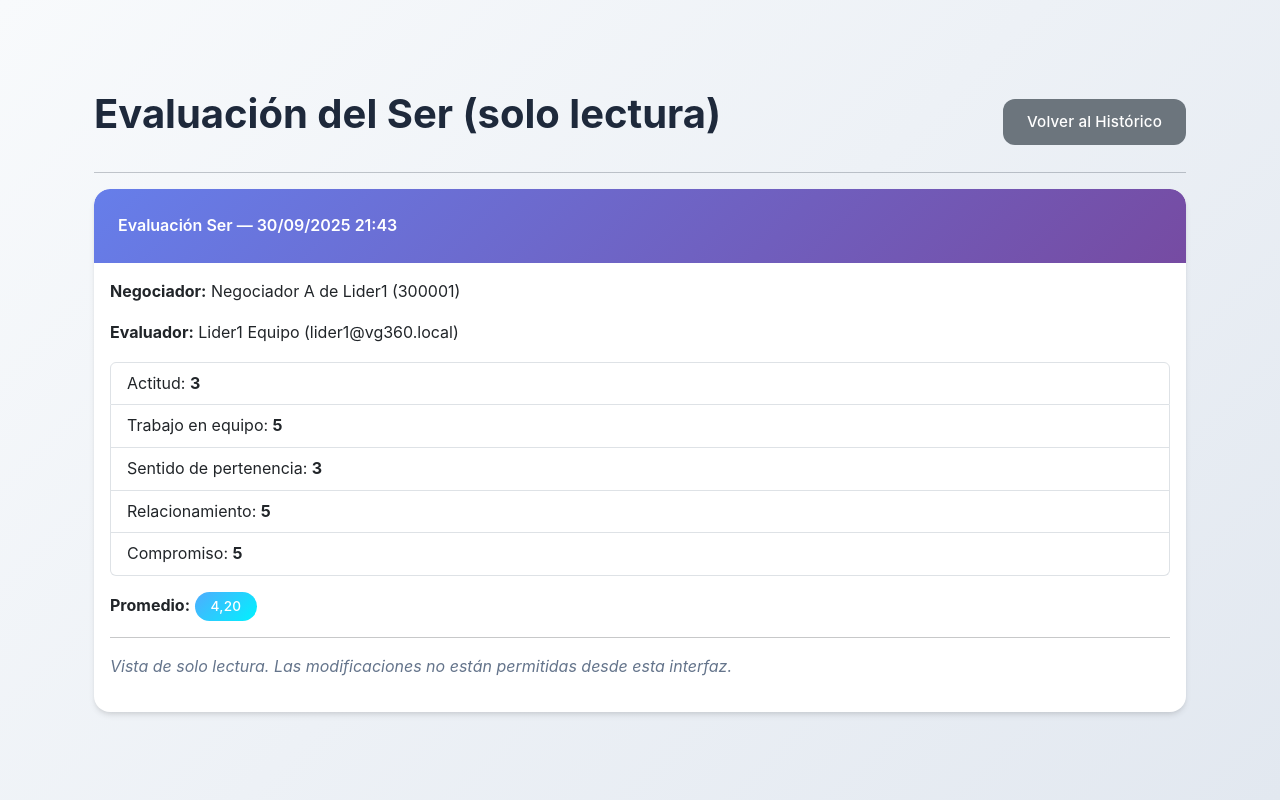
After one commit to lhiguitab/Vision_Gerencial_360, a Django app: page /administrativo/ser-evaluation/1/ in a window 1280 px wide. The commit adds this page. Run offline with Django 5.2, Linux system fonts and the light colour scheme; a user stored in the database is signed in; data comes from the database, SQL or seed files in the repository.

Commit message:
HU15: Add admin read-only evaluation views and templates; link from historical lists

```diff
--- a/accounts/urls.py
+++ b/accounts/urls.py
@@ -11,6 +11,8 @@ urlpatterns = [
     path('administrativo/historico/', views.historico_evaluaciones_view, name='historico_evaluaciones'),
     path('administrativo/historico/exportar-excel/', views.exportar_historico_excel, name='exportar_historico_excel'),
     path('administrativo/historico/exportar-pdf/', views.exportar_historico_pdf, name='exportar_historico_pdf'),
+    path('administrativo/evaluation/<int:pk>/', views.admin_evaluation_detail, name='admin_evaluation_detail'),
+    path('administrativo/ser-evaluation/<int:pk>/', views.admin_ser_evaluation_detail, name='admin_ser_evaluation_detail'),
     path('negotiator/<str:cedula>/', views.negotiator_detail_view, name='negotiator_detail'),
     path('negotiator/<str:cedula>/last-evaluation/', views.last_evaluation_view, name='last_evaluation'),
     path('negotiator/<str:cedula>/start-evaluation/', views.start_evaluation_view, name='start_evaluation'),
--- a/accounts/views.py
+++ b/accounts/views.py
@@ -42,6 +42,7 @@ from .models import Negotiator, Evaluation, KPI, EvaluationKPI, NegotiatorIndica
 from .forms import EvaluationForm
 from django.db.models import Avg, Count
 from django.db.models.functions import Coalesce
+from django.contrib.auth import get_user_model
 
 def home_view(request):
     return render(request, 'accounts/home.html')
@@ -435,6 +436,42 @@ def administrativo_dashboard_view(request):
         'semester_target': semester_target,
     }
     return render(request, 'accounts/administrativo_dashboard.html', context)
+
+
+@login_required
+def admin_evaluation_detail(request, pk):
+    """Vista de solo lectura para una evaluación (Hacer) accesible solo por administradores."""
+    # Permitir solo administradores o superusuarios
+    if request.user.role != 'administrativo' and not request.user.is_superuser:
+        return redirect('profile')
+
+    evaluation = get_object_or_404(Evaluation, pk=pk)
+
+    if request.method == 'POST':
+        # No permitimos modificaciones: informar y mostrar vista de solo lectura
+        messages.warning(request, 'Esta evaluación es de solo lectura para administradores y no puede modificarse aquí.')
+
+    context = {
+        'evaluation': evaluation,
+    }
+    return render(request, 'accounts/admin_evaluation_detail.html', context)
+
+
+@login_required
+def admin_ser_evaluation_detail(request, pk):
+    """Vista de solo lectura para una evaluación del Ser accesible solo por administradores."""
+    if request.user.role != 'administrativo' and not request.user.is_superuser:
+        return redirect('profile')
+
+    ser_eval = get_object_or_404(SerEvaluation, pk=pk)
+
+    if request.method == 'POST':
+        messages.warning(request, 'Esta evaluación (Ser) es de solo lectura para administradores y no puede modificarse aquí.')
+
+    context = {
+        'ser_eval': ser_eval,
+    }
+    return render(request, 'accounts/admin_ser_evaluation_detail.html', context)
 
 @login_required
 def exportar_resultados_excel(request):
--- /dev/null
+++ b/templates/accounts/admin_ser_evaluation_detail.html
@@ -0,0 +1,36 @@
+{% extends 'base.html' %}
+
+{% block content %}
+<div class="container mt-4">
+  <div class="d-flex justify-content-between align-items-center">
+    <h1>Evaluación del Ser (solo lectura)</h1>
+    <a href="{% url 'historico_evaluaciones' %}" class="btn btn-secondary">Volver al Histórico</a>
+  </div>
+  <hr/>
+
+  {% if messages %}
+    {% for message in messages %}
+      <div class="alert alert-{{ message.tags }}" role="alert">{{ message }}</div>
+    {% endfor %}
+  {% endif %}
+
+  <div class="card">
+    <div class="card-header">Evaluación Ser — {{ ser_eval.date|date:'d/m/Y H:i' }}</div>
+    <div class="card-body">
+      <p><strong>Negociador:</strong> {{ ser_eval.negotiator.name }} ({{ ser_eval.negotiator.cedula }})</p>
+      <p><strong>Evaluador:</strong> {{ ser_eval.evaluator.first_name }} {{ ser_eval.evaluator.last_name }} ({{ ser_eval.evaluator.email }})</p>
+      <ul class="list-group mb-3">
+        <li class="list-group-item">Actitud: <strong>{{ ser_eval.actitud }}</strong></li>
+        <li class="list-group-item">Trabajo en equipo: <strong>{{ ser_eval.trabajo_en_equipo }}</strong></li>
+        <li class="list-group-item">Sentido de pertenencia: <strong>{{ ser_eval.sentido_pertenencia }}</strong></li>
+        <li class="list-group-item">Relacionamiento: <strong>{{ ser_eval.relacionamiento }}</strong></li>
+        <li class="list-group-item">Compromiso: <strong>{{ ser_eval.compromiso }}</strong></li>
+      </ul>
+      <p><strong>Promedio:</strong> <span class="badge bg-info">{{ ser_eval.promedio|floatformat:2 }}</span></p>
+
+      <hr/>
+      <p class="text-muted"><em>Vista de solo lectura. Las modificaciones no están permitidas desde esta interfaz.</em></p>
+    </div>
+  </div>
+</div>
+{% endblock %}
```
Also changed, not shown: templates/accounts/admin_evaluation_detail.html (added, +35 -0 lines), templates/accounts/historico_evaluaciones.html (+12 -2 lines).
